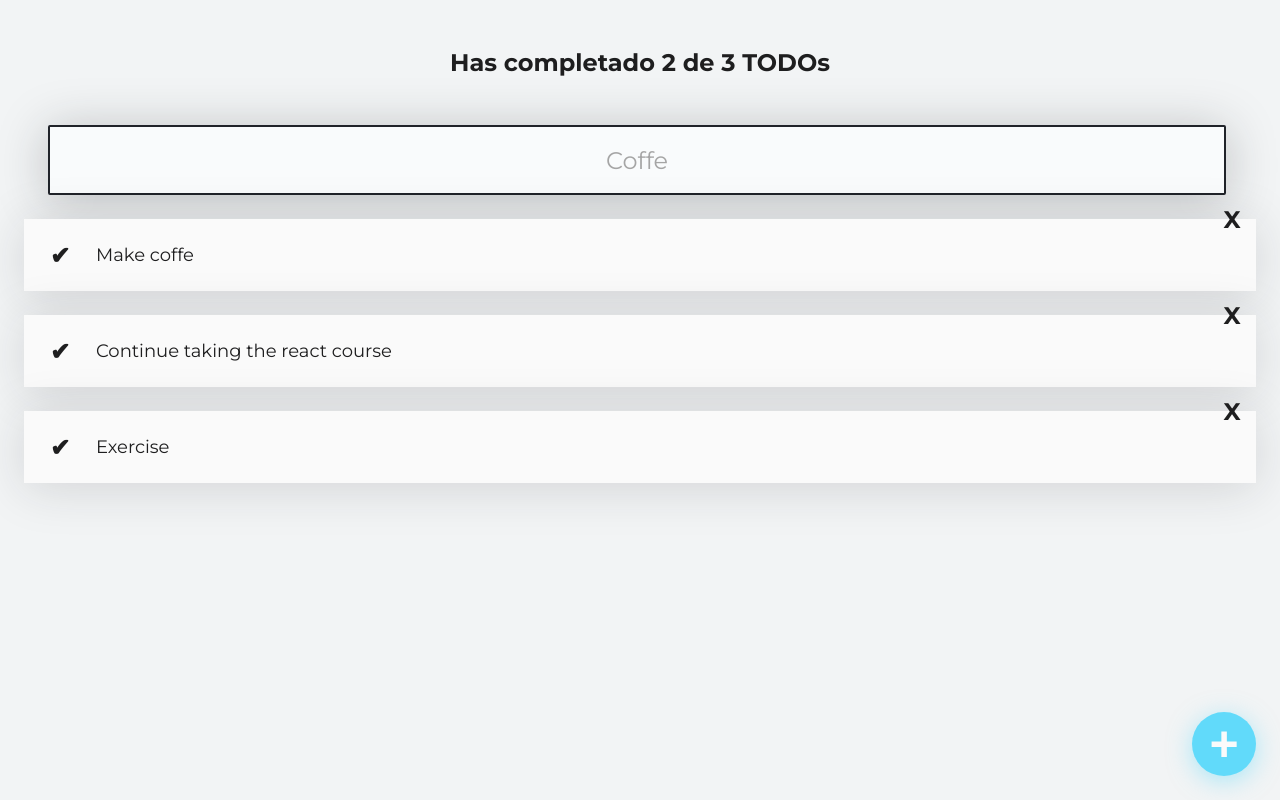
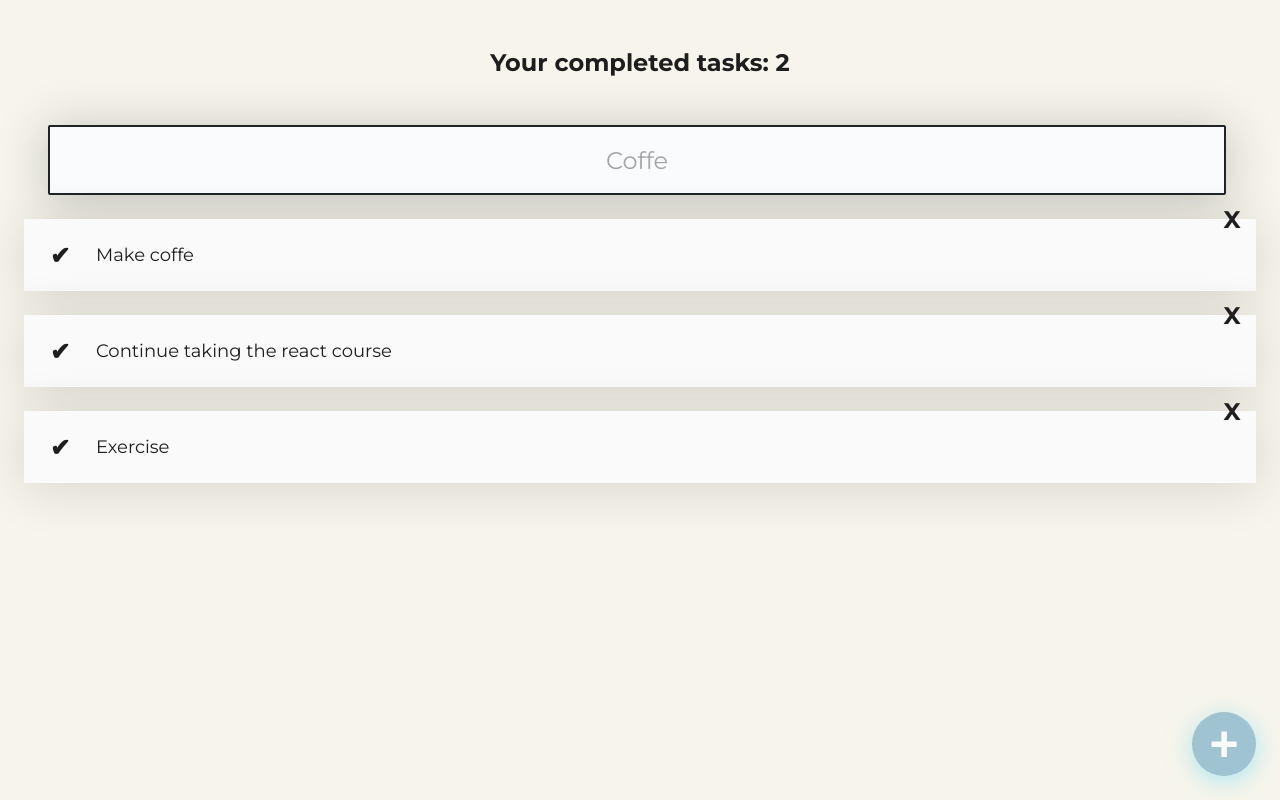
Before and after one commit to jcruzbravo/introduction-react-js, a React (Create React App) app: page / in a window 1280 px wide. Built offline with nearby package versions, Linux system fonts and the light colour scheme.

Commit message:
Change colors and texts

```diff
--- a/src/CreateTodoButton.css
+++ b/src/CreateTodoButton.css
@@ -1,5 +1,5 @@
 .CreateTodoButton {
-  background-color: #61DAFA;
+  background-color: #A0C3D2;
   box-shadow: 0px 5px 25px rgba(97, 218, 250, 0.5);
   border: none;
   border-radius: 50%;
--- a/src/TodoCounter.js
+++ b/src/TodoCounter.js
@@ -2,7 +2,7 @@ import React from "react";
 import './TodoCounter.css'
 
 function TodoCounter() {
-  return <h2 className="TodoCounter">Has completado 2 de 3 TODOs</h2>;
+  return <h2 className="TodoCounter">Your completed tasks: 2</h2>;
 }
 
 export { TodoCounter };
--- a/src/TodoSearch.css
+++ b/src/TodoSearch.css
@@ -20,5 +20,5 @@
 }
 
 .TodoSearch:focus {
-  outline-color: #61DAFA;
+  outline-color: #A0C3D2;
 }
--- a/src/index.css
+++ b/src/index.css
@@ -1,7 +1,7 @@
 body {
   margin: 0;
   padding: 0;
-  background: #F2F4F5;
+  background: #F7F5EB;
   color: #1E1E1F;
   font-family: 'Montserrat', Arial, Helvetica, sans-serif;
 }
```
